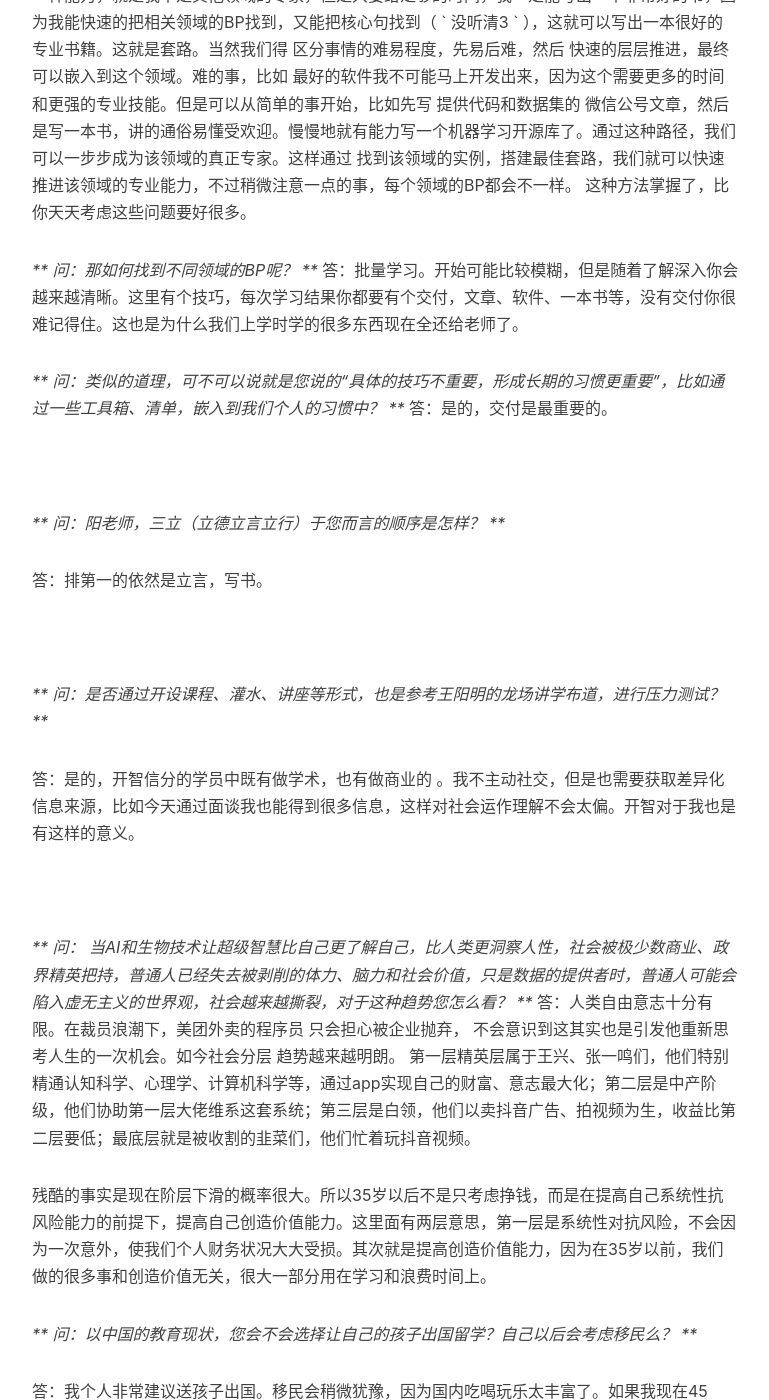
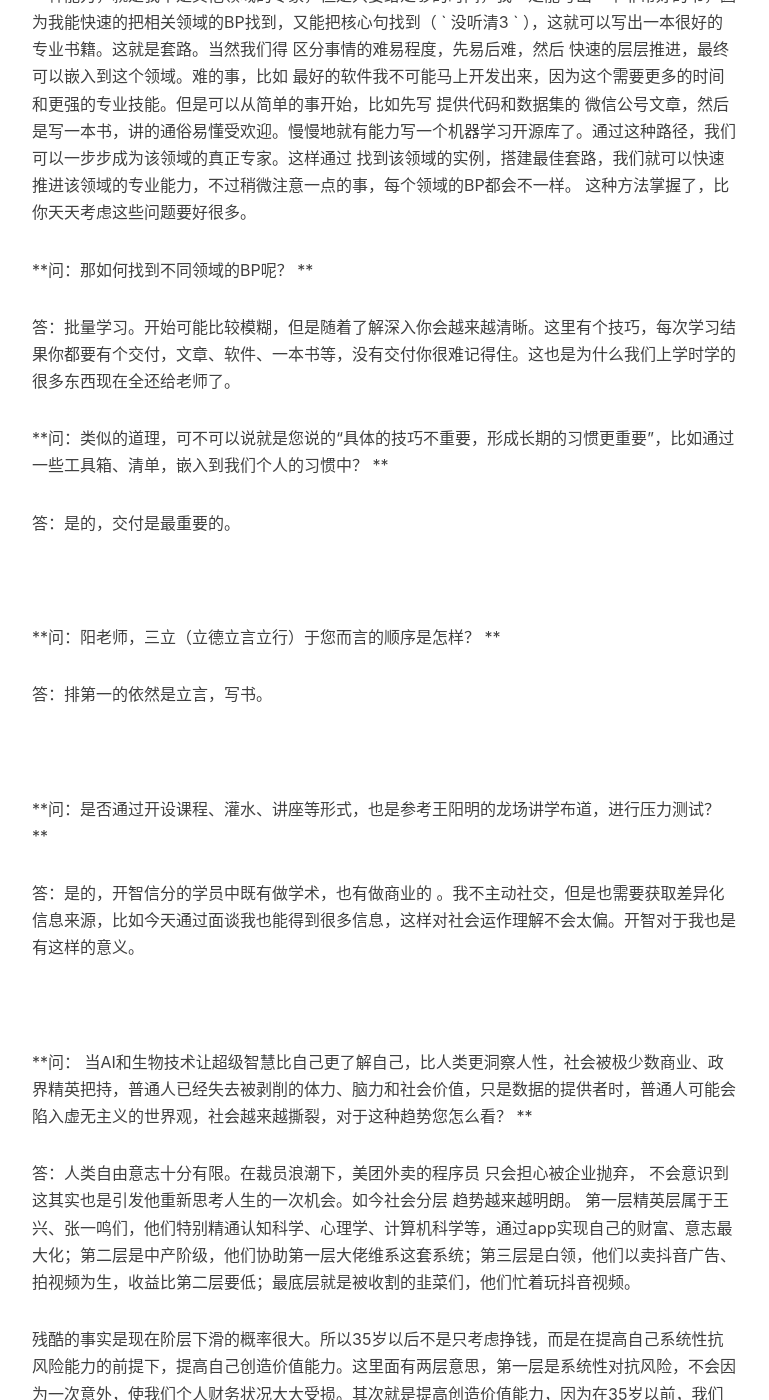
Before and after one commit to kiaorahao/hao.github.io, a Jekyll site: the page built from _posts/2019-02-19-Yang_QA.md, in a window 1280 px wide and 1400 px high, scrolled down 1675 px. Shown: the whole window, without its empty margins (233-1002 px from the left). Built offline with Jekyll 4.4.1, drawn with Linux system fonts in a browser that asks for light colours; nearby versions of some CDN libraries; comment, search, counter and statistics services are not loaded; some of the changed text lies outside the part shown.

Commit message:
190426
190426

```diff
--- a/_posts/2019-02-19-Yang_QA.md
+++ b/_posts/2019-02-19-Yang_QA.md
@@ -28,40 +28,50 @@ tags:
 这种方法掌握了，比你天天考虑这些问题要好很多。
 <br>
 
-*** 问：那如何找到不同领域的BP呢？ ***
+**问：那如何找到不同领域的BP呢？ **
+
 答：批量学习。开始可能比较模糊，但是随着了解深入你会越来越清晰。这里有个技巧，每次学习结果你都要有个交付，文章、软件、一本书等，没有交付你很难记得住。这也是为什么我们上学时学的很多东西现在全还给老师了。
 <br>
 
-*** 问：类似的道理，可不可以说就是您说的“具体的技巧不重要，形成长期的习惯更重要”，比如通过一些工具箱、清单，嵌入到我们个人的习惯中？ ***
+**问：类似的道理，可不可以说就是您说的“具体的技巧不重要，形成长期的习惯更重要”，比如通过一些工具箱、清单，嵌入到我们个人的习惯中？ **
+
 答：是的，交付是最重要的。
 
 <br>
 
-*** 问：阳老师，三立（立德立言立行）于您而言的顺序是怎样？ ***
+**问：阳老师，三立（立德立言立行）于您而言的顺序是怎样？ **
+
+
 
 答：排第一的依然是立言，写书。
 
 <br>
 
-*** 问：是否通过开设课程、灌水、讲座等形式，也是参考王阳明的龙场讲学布道，进行压力测试？ ***
+**问：是否通过开设课程、灌水、讲座等形式，也是参考王阳明的龙场讲学布道，进行压力测试？ **
+
+
 
 答：是的，开智信分的学员中既有做学术，也有做商业的 。我不主动社交，但是也需要获取差异化信息来源，比如今天通过面谈我也能得到很多信息，这样对社会运作理解不会太偏。开智对于我也是有这样的意义。
 
 <br>
 
-*** 问： 当AI和生物技术让超级智慧比自己更了解自己，比人类更洞察人性，社会被极少数商业、政界精英把持，普通人已经失去被剥削的体力、脑力和社会价值，只是数据的提供者时，普通人可能会陷入虚无主义的世界观，社会越来越撕裂，对于这种趋势您怎么看？ ***
+**问： 当AI和生物技术让超级智慧比自己更了解自己，比人类更洞察人性，社会被极少数商业、政界精英把持，普通人已经失去被剥削的体力、脑力和社会价值，只是数据的提供者时，普通人可能会陷入虚无主义的世界观，社会越来越撕裂，对于这种趋势您怎么看？ **
+
 答：人类自由意志十分有限。在裁员浪潮下，美团外卖的程序员 只会担心被企业抛弃， 不会意识到这其实也是引发他重新思考人生的一次机会。如今社会分层 趋势越来越明朗。 第一层精英层属于王兴、张一鸣们，他们特别精通认知科学、心理学、计算机科学等，通过app实现自己的财富、意志最大化；第二层是中产阶级，他们协助第一层大佬维系这套系统；第三层是白领，他们以卖抖音广告、拍视频为生，收益比第二层要低；最底层就是被收割的韭菜们，他们忙着玩抖音视频。
 
 残酷的事实是现在阶层下滑的概率很大。所以35岁以后不是只考虑挣钱，而是在提高自己系统性抗风险能力的前提下，提高自己创造价值能力。这里面有两层意思，第一层是系统性对抗风险，不会因为一次意外，使我们个人财务状况大大受损。其次就是提高创造价值能力，因为在35岁以前，我们做的很多事和创造价值无关，很大一部分用在学习和浪费时间上。
 <br>
 
-*** 问：以中国的教育现状，您会不会选择让自己的孩子出国留学？自己以后会考虑移民么？ ***
+**问：以中国的教育现状，您会不会选择让自己的孩子出国留学？自己以后会考虑移民么？**
+
+
 
 答：我个人非常建议送孩子出国。移民会稍微犹豫，因为国内吃喝玩乐太丰富了。如果我现在45岁，没孩子，我会100%移民。其实2011-2014那几年非常想移民， 因为我有足够的钱又无所事事， 但是最终和家人没达成一致。不过个人以后移民概率还是会很大。未来一定会让孩子走国际教育路线，而不是浪费时间走国内教育路线，除非他自己喜欢。一个关键的时间点，是看他 高三时候的成绩，如果还可以，就送出国，否则就在国内读。
 另外，孩子上高中之前都可以在国内读，因为孩子更在乎的是稳定的朋友圈。上高中以后，心智会比较成熟，这样出国没大问题。同时孩子之前 在中国因为经过激烈竞争的洗礼，再出国就可以降维打击。很多中国学渣去美国就变身学霸了。另外， 未来大概率他还会要回国挣钱，这样还会保有人脉。我个人 初中、高中人脉可以，大学人脉一般。但是这个会因人而异，我爱人大学同学关系就很好。
 <br>
 
-*** 问： 阳老师对于国内的国际教育发展怎么看？ ***
+**问： 阳老师对于国内的国际教育发展怎么看？ **
+
 答： 不同于绘本教育是红海，国际高中和职业教育都会是小趋势。 国际学校只要能拿到执照，不太可能会亏本，但是拿审批有难度。
 少儿绘本，客单不容易上去，这样小打小闹的系统性抗风险能力会急剧下降。另外，做教育优质产品的代理，只要牢牢把握渠道，也会有很大发展。但是这个更适合互联网行业这类非常擅长该领域的公司。
 关于在线教育，可以参考多知商学院，北京在线教育的典范。
```
